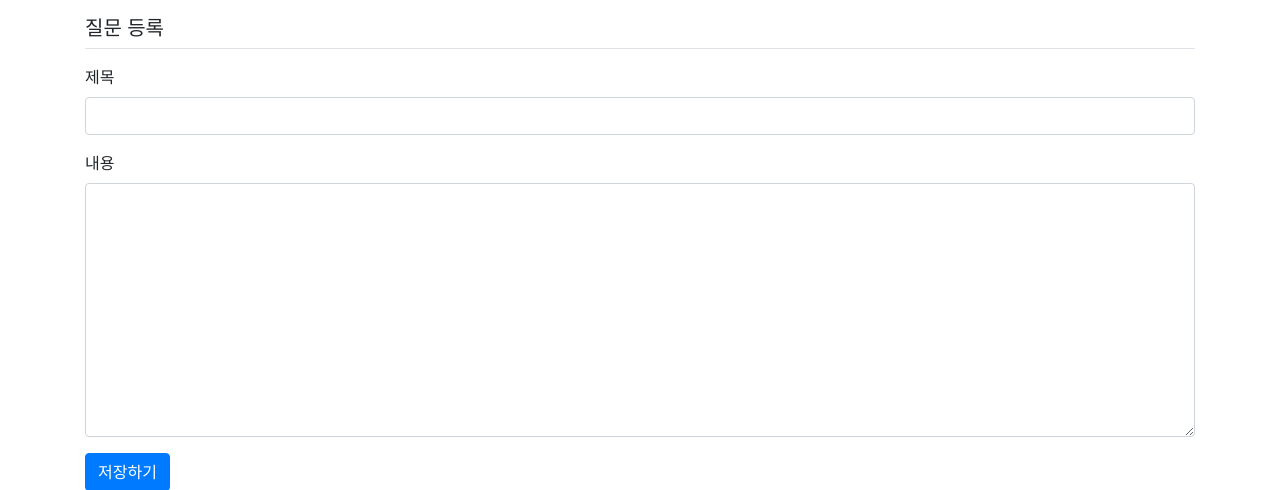
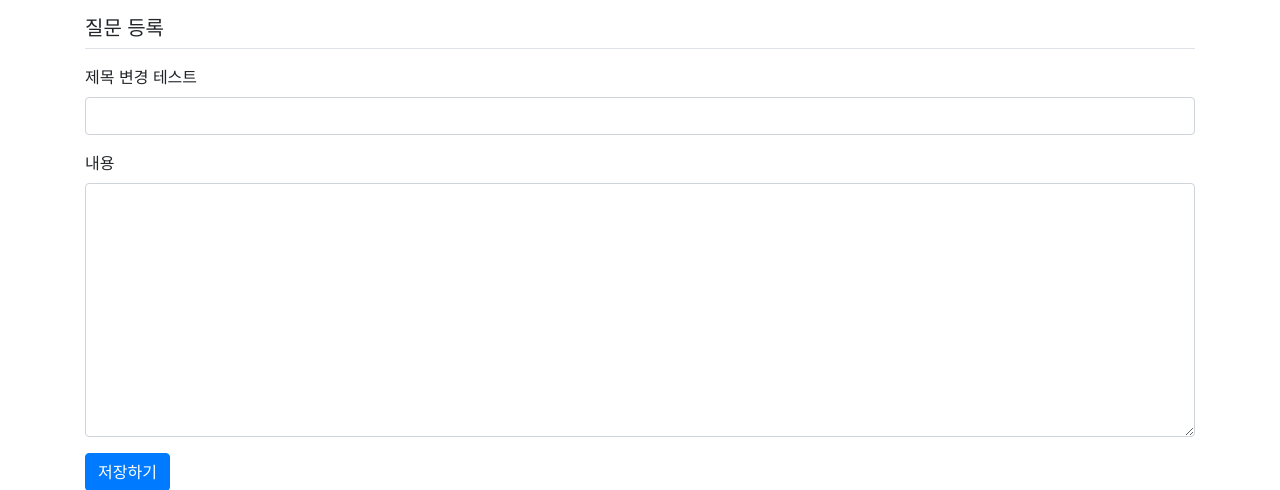
Before and after one commit to KIMHAUN/django-test, a Django app: page /pybo/question/create/ in a window 1280 px wide. Shown: the part 57-547 px from the top of the page. Run offline with Django 5.2, Linux system fonts and the light colour scheme; a user stored in the database is signed in; some libraries are stand-ins or nearby versions.

Commit message:
cicd 테스트~

```diff
--- a/templates/pybo/question_form.html
+++ b/templates/pybo/question_form.html
@@ -15,7 +15,7 @@
             </div>
         {% endif %}
         <div class="form-group">
-            <label for="subject">제목</label>
+            <label for="subject">제목 변경 테스트</label>
             <input type="text" id="subject" name="subject" class="form-control" value="{{ form.subject.value|default_if_none:'' }}">
         </div>
         <div class="form-group">
```
